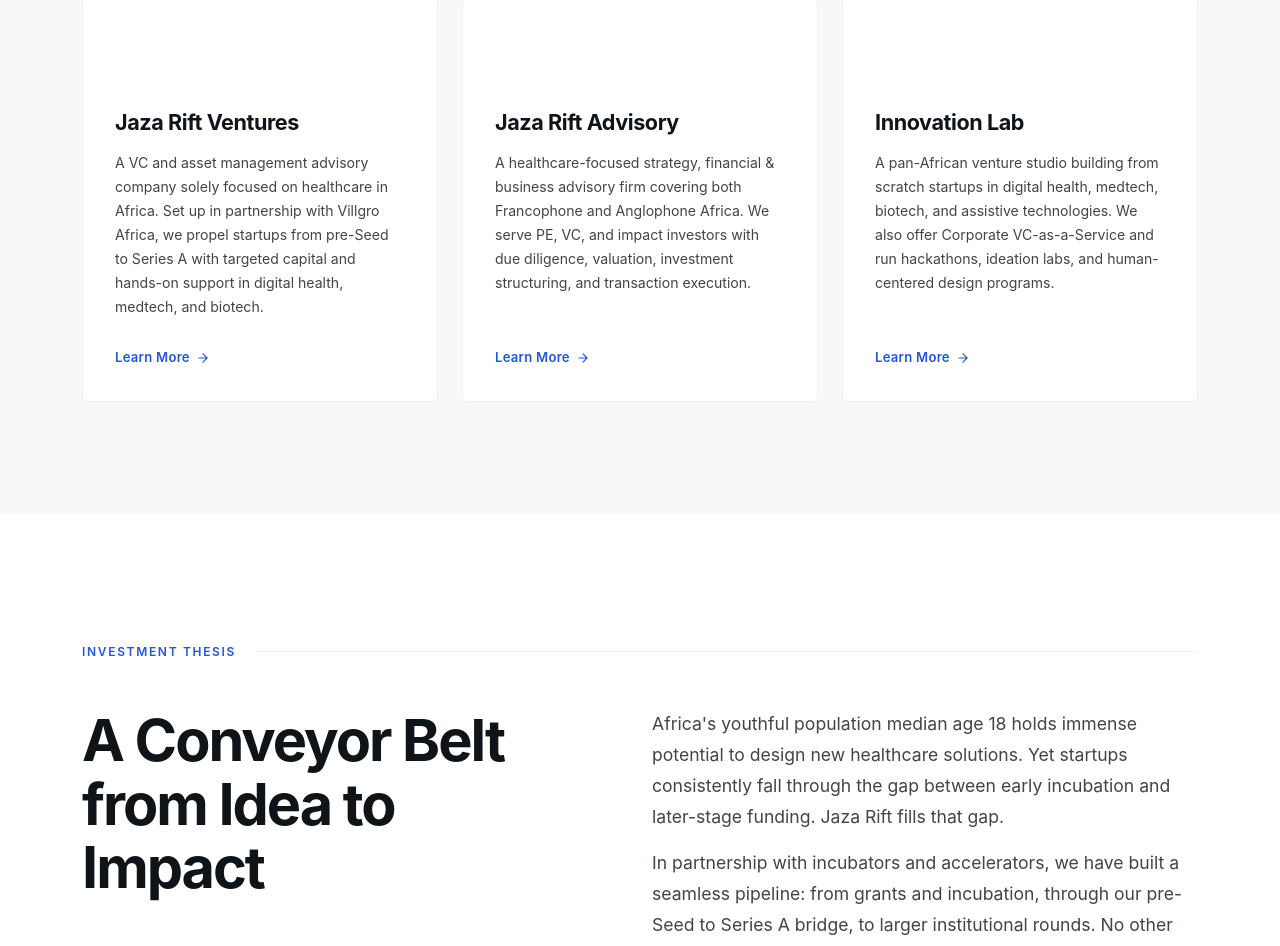
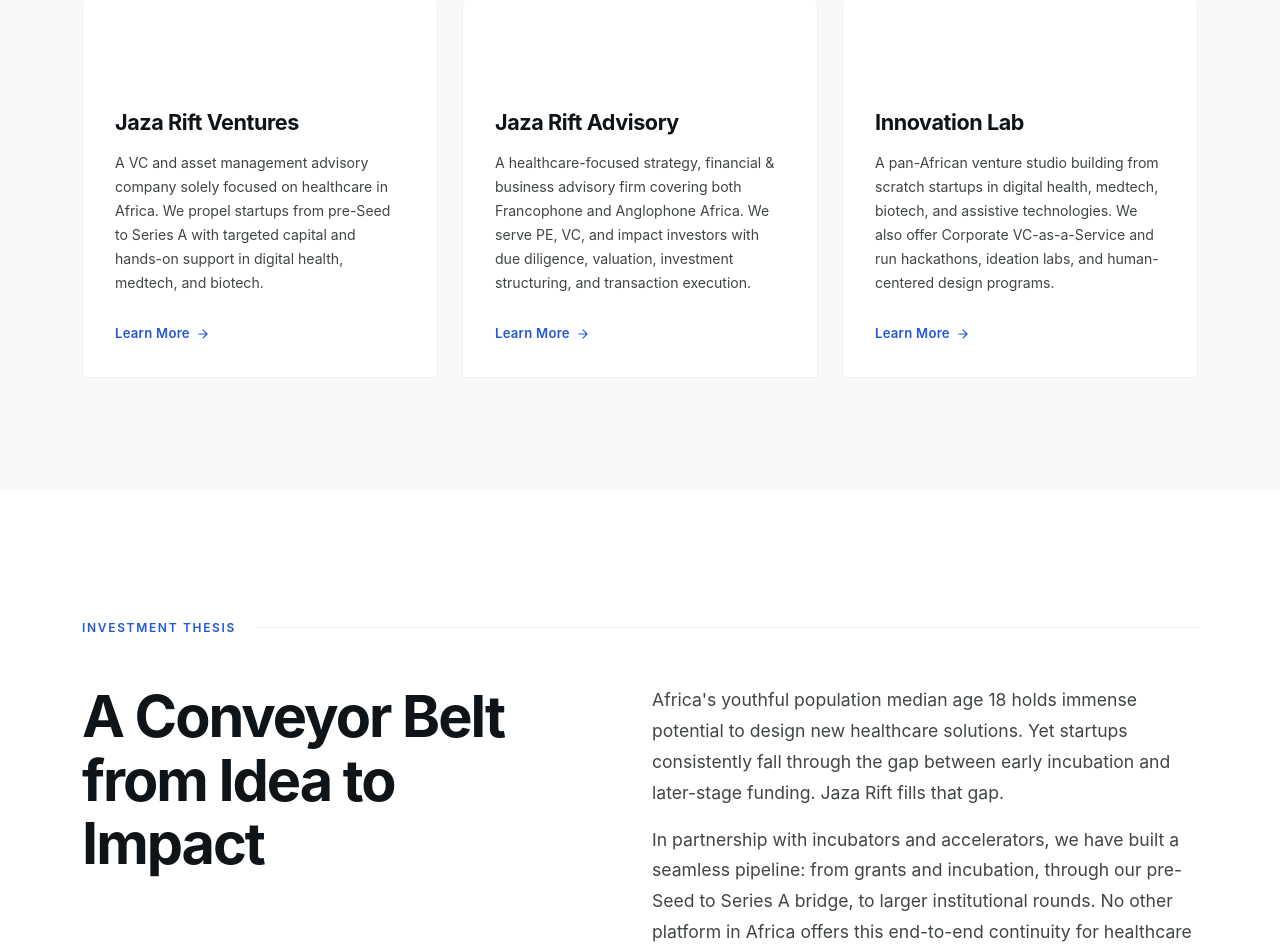
Before and after one commit to asimepartners/jazarift, a React (Vite) app: page / in a window 1280 px wide. Shown: the part 1277-2223 px from the top of the page. Built offline with nearby package versions, Linux system fonts and the light colour scheme; some icons are missing.

Commit message:
edit20260414_2

```diff
--- a/src/components/WhatWeDo.tsx
+++ b/src/components/WhatWeDo.tsx
@@ -7,7 +7,7 @@
     number: '01',
     label: 'Ventures',
     title: 'Jaza Rift Ventures',
-    body: 'A VC and asset management advisory company solely focused on healthcare in Africa. Set up in partnership with Villgro Africa, we propel startups from pre-Seed to Series A with targeted capital and hands-on support in digital health, medtech, and biotech.',
+    body: 'A VC and asset management advisory company solely focused on healthcare in Africa. We propel startups from pre-Seed to Series A with targeted capital and hands-on support in digital health, medtech, and biotech.',
     icon: ChartIncreaseIcon,
     href: '#portfolio',
   },
```
